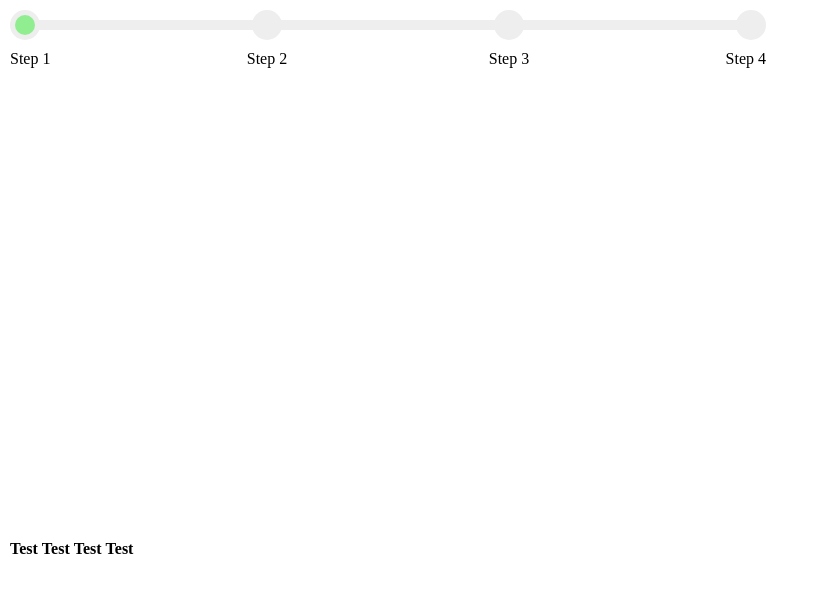
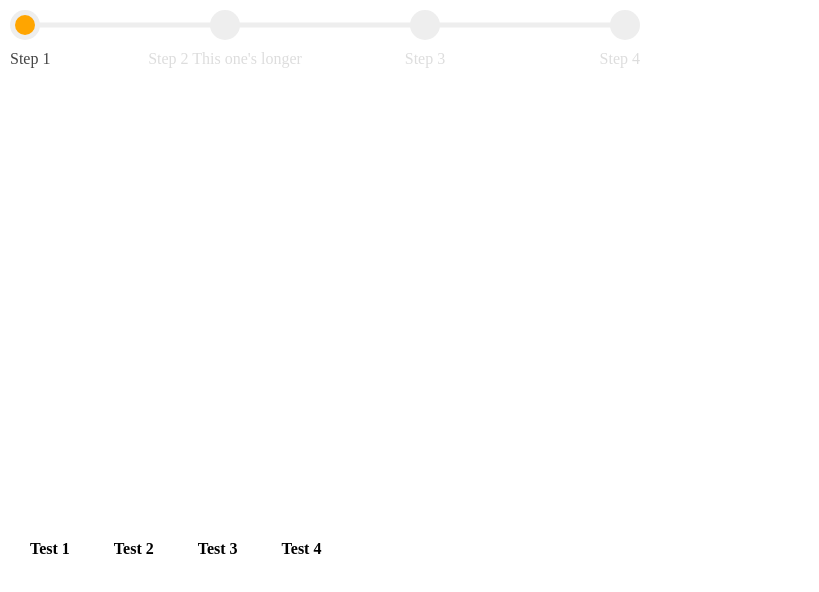
Before and after one commit to ricardo-marques-old/StepsDirective, a website: page index.html in a window 1280 px wide. Shown: the whole page, without its empty margins (0-819 px from the left). Drawn offline with nearby package versions, Linux system fonts and the light colour scheme.

Commit message:
uncollapsed view finished. Added sequential and bar attributes

```diff
--- a/app/js.js
+++ b/app/js.js
@@ -17,10 +17,10 @@
                 var minimumPaddingBetweenSteps = 0,
                     circleDiameter = 30,
                     circleBorderRadius = 50, // Leave at 50 for circle, 0 for square
-                    barHeight = circleDiameter/3, // Make sure to not set it to be bigger than the circle diameter, I recommend at max circleDiameter/2
-                    bar;
-
-
+                    barHeight = 5, // Make sure to not set it to be bigger than the circle diameter, I recommend at max circleDiameter/2
+                    barFillColor = "orange",
+                    barFillPadding = 0,
+                    sequential;  // if this is true, the steps before the current step will remain active (circles filled)
 
                 var $mySteps = elem,
                     $parent = $mySteps.parent()[0],
@@ -28,6 +28,7 @@
                     $circles, //just initializing, gets defined in createCircles()
                     $circle,  //^same
                     $bar,     //defined in render()
+                    $barFill,
                     parentWidth = $parent.offsetWidth,
                     widthOfChildren = 0,
                     numberOfSteps = $steps.length,
@@ -36,24 +37,46 @@
                     collapsedMode = false;
 
                     if(attrs.bar!==undefined){
-                        bar=true;
+                        var bar=true;
                         $mySteps.prepend('<div class="bar"></div>');
                         $bar=$('.bar');
+                        console.log($bar);
+                        $bar[0].innerHTML='<div class="bar-fill"></div>';
+                        $barFill=$('.bar-fill');
                     }
-                    else( bar=false )
+                    else{
+                        var bar=false;
+                    }
+
+                    attrs.sequential!==undefined ? sequential = true : sequential = false;
                     //when the active-step attribute is updated this adds the class active to the step with index of updatedStep
                 var updateStep = function(updatedStep){
                         $timeout(function(){
                             var $circles=$('.circle');
                             if(updatedStep >= 0 && updatedStep <= numberOfSteps){ //make sure it's a valid step number
                                 $steps.removeClass('active').eq(updatedStep-1).addClass('active');
-                                $circles.removeClass('active').eq(updatedStep-1).addClass('active');
+                                if(sequential){
+                                    $circle.each(function(index){
+                                        if(index<=updatedStep-1){
+                                            $(this)[0].className="circle active";
+                                        }
+                                        else{
+                                            $(this)[0].className="circle";
+                                        }
+                                    })
+                                }
+                                else{
+                                    $circle.eq(updatedStep-1).addClass('active').siblings().removeClass('active');
+                                }
                                 if(collapsedMode){
                                     collapseOtherSteps(updatedStep-1);
                                 }
                             }
                             else{
                                 $steps.removeClass('active');
+                            }
+                            if(bar){
+                                $barFill[0].style.right = ((100/(numberOfSteps-1))*(numberOfSteps-updatedStep))+"%";
                             }
                         })
                     },
@@ -78,7 +101,7 @@
                             else( $(this).removeClass('collapsed') )
                         })
                     },
-                    //gets the widdest step so we can set the height and width of all the steps to be equal
+                    //gets the widdest step (used in render to check if we need to collapse)
                     getWiddestStep = function(){
                         var widdest=0;
                         $steps.each(function(){
@@ -88,6 +111,7 @@
                         });
                         return widdest;
                     },
+                    //positions the step labels relatively to the circles, ensuring perfect alignment
                     setStepsPosition = function(){
                         $steps.each(function(index){
                             $(this)[0].style.position = "absolute";
@@ -128,21 +152,20 @@
                                 $bar[0].style.height = barHeight+"px";
                                 $bar[0].style.position = "absolute";
                                 $bar[0].style.transform = "translate(0,-50%)";
+
+                                $barFill[0].style.bottom = $barFill[0].style.left = $barFill[0].style.top = barFillPadding + "px";
+                                $barFill[0].style.position = "absolute";
+                                $barFill[0].style.background = barFillColor;
                             }
-                            //render circle fill
-                            console.log($('.circle.active::before'));
+
                         });
-                    },
-                    containerResize = function(){
-                        $timeout(function(){
-                            window.onresize=function(){
-                                console.log('resizing');
-                                render();
-                            };
-                        })
-                    }();
+                    };
 
                 render();
+                window.onresize=function(){
+                    console.log('resizing');
+                    render();
+                };
                 //watches the active-step attribute on the my-steps element and applies the active class to a new step
                 attrs.$observe('activeStep',function(updatedStep){
                     updateStep(updatedStep);
--- a/index.html
+++ b/index.html
@@ -10,11 +10,20 @@
 		}
 		.container{
 			position:relative;
-			width:60%;
+			width:50%;
 		}
 
 		step{
 			padding-top:10px;
+			color:#DDD;
+		}
+
+		step.active{
+			color:#444;
+		}
+
+		step span{
+			white-space: nowrap;
 		}
 
 		.circles{
@@ -25,7 +34,6 @@
 		.circle{
 			background:#EEE;
 			box-sizing:border-box;
-			transition:all 100ms ease-in-out;
 			z-index:2;
 			position:relative;
 		}
@@ -39,7 +47,7 @@
 			right:5px;
 			border-radius:50%;
 			z-index:3;
-			background:lightgreen;
+			background:orange;
 		}
 
 		.collapsed span{
@@ -61,39 +69,33 @@
 			z-index:1;
 		}
 
-		.bar:before{
-			content:'';
-			background:lightgreen;
-			position:absolute;
-			left:0;
-			right:100%;
-			top:3px;
-			bottom:3px;
+		.bar-fill{
 			transition:all 200ms ease-in-out;
 		}
 
 		.shortcuts *{
-			cursor:pointer
+			cursor:pointer;
+			margin:20px;
 		}
 
 	</style>
 </head>
 <body ng-controller="myController as ctrl">
 	<div class="container">
-		<my-steps active-step="{{ ctrl.activeStep }}" bar>
+		<my-steps active-step="{{ ctrl.activeStep }}" sequential bar>
 			<div class="step-container">
 				<step><span>Step 1</span></step>
-				<step><span>Step 2</span></step>
+				<step><span>Step 2 This one's longer</span></step>
 				<step><span>Step 3</span></step>
 				<step><span>Step 4</span></step>
 			</div>
 		</my-steps>
 	</div>
 	<div class="shortcuts">
-		<b ng-click="ctrl.updateStep(1)">Test</b>
-		<b ng-click="ctrl.updateStep(2)">Test</b>
-		<b ng-click="ctrl.updateStep(3)">Test</b>
-		<b ng-click="ctrl.updateStep(4)">Test</b>
+		<b ng-click="ctrl.updateStep(1)">Test 1</b>
+		<b ng-click="ctrl.updateStep(2)">Test 2</b>
+		<b ng-click="ctrl.updateStep(3)">Test 3</b>
+		<b ng-click="ctrl.updateStep(4)">Test 4</b>
 	</div>
 	<script type="text/ng-template" id="circles">
 		<div class="circle"></div>
```
